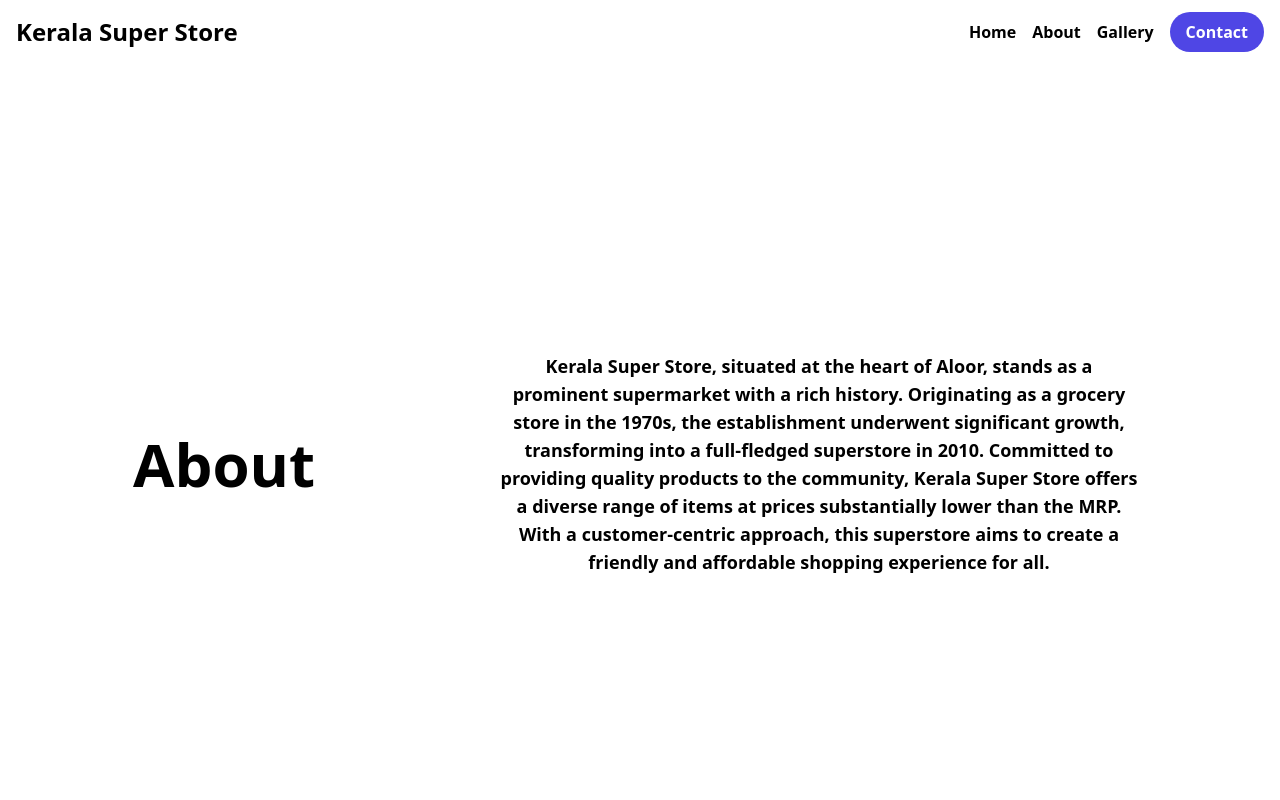
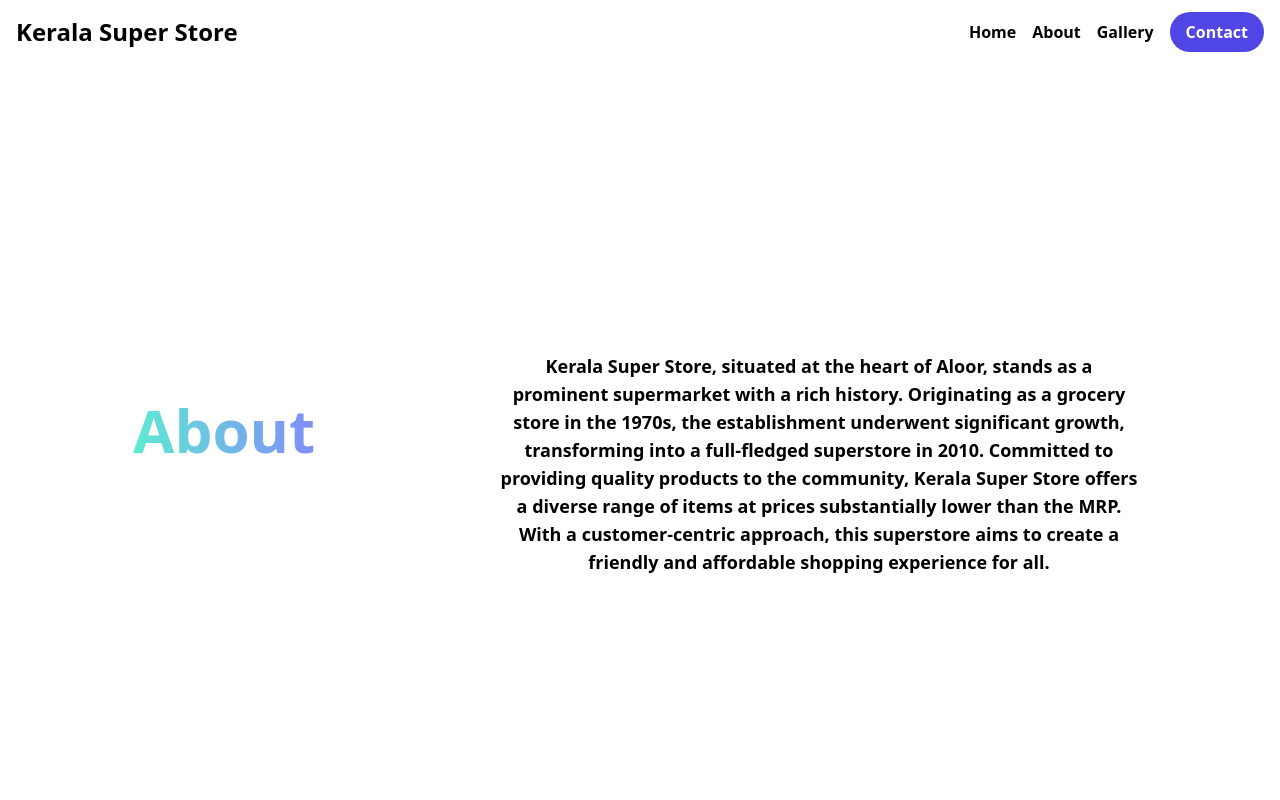
Before and after one commit to suryagayathri01/Kerala-Super-Store, a React (Vite) app: page / in a window 1280 px wide. Shown: the top 800 px of the page. Built offline with nearby package versions, Linux system fonts and the light colour scheme.

Commit message:
added gradient design

```diff
--- a/src/components/About.tsx
+++ b/src/components/About.tsx
@@ -1,8 +1,13 @@
 const About = () => {
   return (
-    <div className="flex flex-col md:flex-row h-dvh items-center justify-center gap-10 sm:gap-44 bg-white text-center">
-      <div className="text-6xl font-bold ">About</div>
-      <div className="m-2 md:w-1/2 text-lg font-semibold">
+    <div className="flex h-dvh flex-col items-center justify-center gap-10 text-center sm:gap-44 md:flex-row">
+      <div className="flex flex-col gap-2 text-6xl font-bold text-transparent">
+        <div className="bg-gradient-to-r from-teal-300 to-indigo-400 bg-clip-text">
+          About
+        </div>
+        <div>rfhkb</div>
+      </div>
+      <div className="m-2 text-lg font-semibold md:w-1/2">
         Kerala Super Store, situated at the heart of Aloor, stands as a
         prominent supermarket with a rich history. Originating as a grocery
         store in the 1970s, the establishment underwent significant growth,
--- a/tailwind.config.js
+++ b/tailwind.config.js
@@ -1,10 +1,8 @@
 /** @type {import('tailwindcss').Config} */
 export default {
-	content: ["./index.html", "./src/**/*.{js,ts,jsx,tsx}"],
-	theme: {
-		extend: {},
-	},
-	plugins: [
-		require('@tailwindcss/forms'),
-	],
+  content: ["./index.html", "./src/**/*.{js,ts,jsx,tsx}"],
+  theme: {
+    extend: {},
+  },
+  plugins: [require("@tailwindcss/forms")],
 };
```
